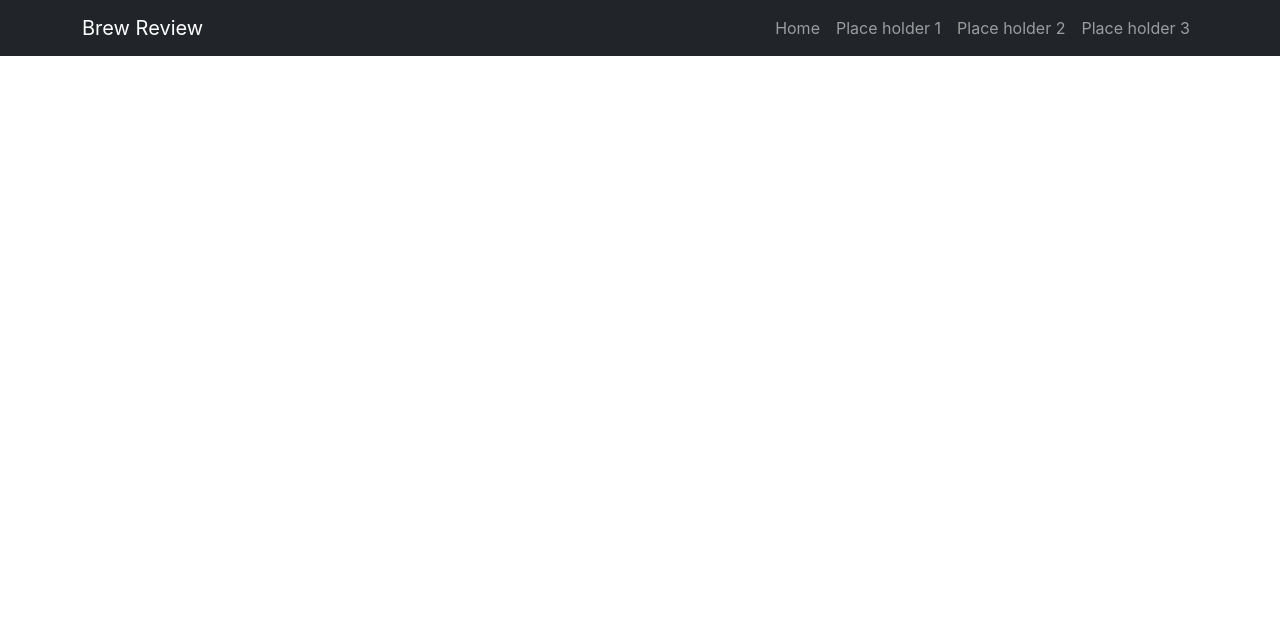
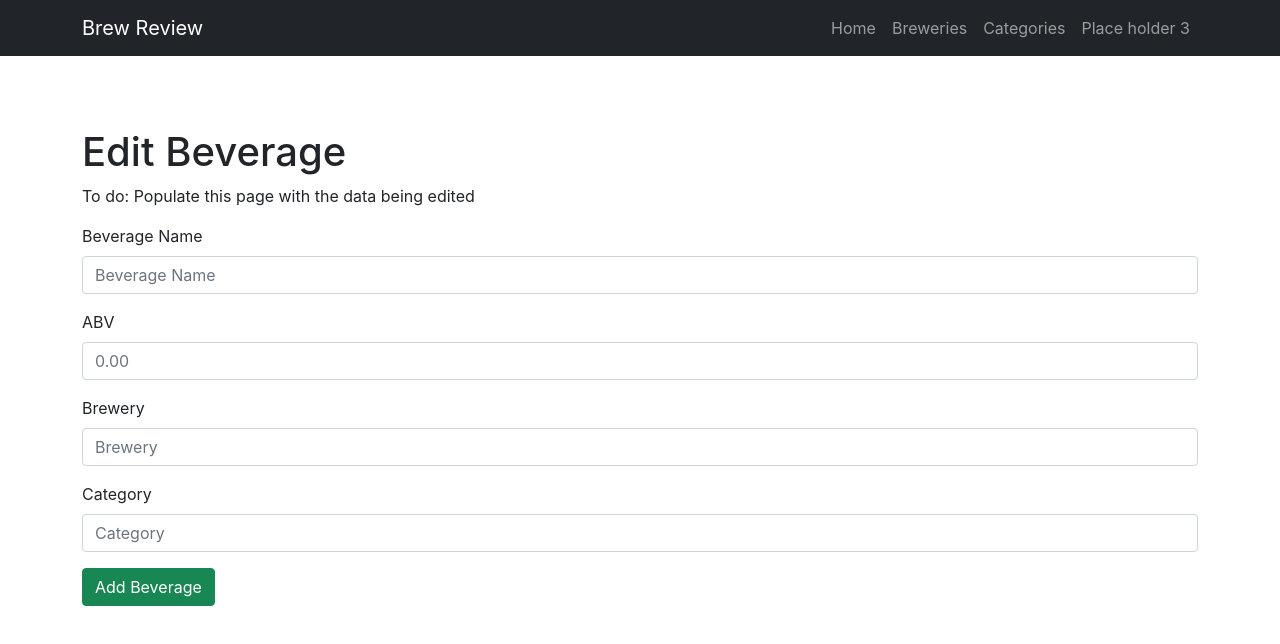
Before and after one commit to SpigotTheBull/BeerDatabase, a React (Create React App) app in the folder brew-review-ui/: page /edit-beverage in a window 1280 px wide. Shown: the top 644 px of the page. Built offline with nearby package versions, Linux system fonts and the light colour scheme.

Commit message:
Added an edit Beverage page and some comments.

```diff
--- a/brew-review-ui/src/App.js
+++ b/brew-review-ui/src/App.js
@@ -2,9 +2,12 @@ import logo from './logo.svg';
 import React from 'react';
 import { BrowserRouter as Router, Routes, Route } from 'react-router-dom';
 import HomePage from './pages/HomePage';
-import AddBeveragePage from './pages/AddBeveragePage';
+import AddBeveragePage from './pages/beverages/AddBeveragePage';
+import EditBeveragePage from './pages/beverages/EditBeveragePage';
 import { useState } from 'react';
 import Navigation from './components/Navigation';
+
+//Main entry point for the app
 
 function App() {
 
@@ -15,10 +18,19 @@ function App() {
         <div className="App-header">
         <Navigation />
           <Routes>
+            {/*Beverage*/}
             <Route path="/" exact element={<HomePage/>}>
             </Route>
             <Route path="/add-beverage" exact element={<AddBeveragePage/>}>
             </Route>
+            <Route path="/edit-beverage" exact element={<EditBeveragePage/>}>
+            </Route>
+            {/*Brewery*/}
+
+            {/*Category*/}
+
+            {/*Reviews*/}
+
           </Routes>
         </div>
       </Router>
--- a/brew-review-ui/src/components/Beverage/Beverage.jsx
+++ b/brew-review-ui/src/components/Beverage/Beverage.jsx
@@ -1,5 +1,6 @@
 import React from "react";
 import { Link } from "react-router-dom";
+//This componet is used on the home page for the beverage cards
 
 function Beverage() {
     return (
@@ -19,7 +20,9 @@ function Beverage() {
                             <button class="btn btn-primary m-2">Read Reviews</button>
                         </Link>
                         <button type="button" class="btn btn-danger btn-sm m-2">Delete</button>
-                        <button type="button" class="btn btn-warning btn-sm m-2">Edit</button>
+                        <Link to="/edit-beverage">
+                            <button type="button" class="btn btn-warning btn-sm m-2">Edit</button>
+                        </Link>
                     </div>
                 </div>
             </div>
--- a/brew-review-ui/src/components/Navigation.jsx
+++ b/brew-review-ui/src/components/Navigation.jsx
@@ -1,5 +1,6 @@
 import React from "react";
 import { NavLink } from "react-router-dom";
+//This componet is used on All pages as the nav bar
 
 function Navigation() {
   return (
@@ -18,12 +19,12 @@ function Navigation() {
               </li>
               <li className="nav-item">
                 <NavLink className="nav-link" to="/">
-                    Place holder 1
+                    Breweries
                 </NavLink>
               </li>
               <li className="nav-item">
                 <NavLink className="nav-link" to="/">
-                    Place holder 2
+                    Categories
                 </NavLink>
               </li>
               <li className="nav-item">
--- a/brew-review-ui/src/pages/AddBeveragePage.js
+++ b/brew-review-ui/src/pages/beverages/AddBeveragePage.js
@@ -32,6 +32,9 @@ function HomePage() {
                             </label>
                             <input
                                 type="number"
+                                min="0"
+                                max="1"
+                                step=".01"
                                 class="form-control"
                                 placeholder="0.00"
                                 name="ABV"
--- /dev/null
+++ b/brew-review-ui/src/pages/beverages/EditBeveragePage.js
@@ -0,0 +1,81 @@
+import { useState, eseEffect, useEffect } from 'react';
+import { useHistory } from "react-router-dom";
+import { useNavigate } from "react-router-dom";
+import { Link } from 'react-router-dom';
+
+function HomePage() {
+    const history = useNavigate();
+
+    return (
+        <>
+            <section class="py-4 my-5">
+                <div class="container ">
+                    <div class="col-md">
+                        <form>
+                            <h1>Edit Beverage</h1>
+                            <p>To do: Populate this page with the data being edited</p>
+
+                            <div class="mb-3">
+                                <label for="name" class="form-label">
+                                    Beverage Name
+                                </label>
+                                <input
+                                    type="text"
+                                    class="form-control"
+                                    placeholder="Beverage Name"
+                                    name="name"
+                                />
+                            </div>
+
+                            <div class="mb-3">
+                            <label for="ABV" class="form-label">
+                                ABV
+                            </label>
+                            <input
+                                type="number"
+                                min="0"
+                                max="1"
+                                step=".01"
+                                class="form-control"
+                                placeholder="0.00"
+                                name="ABV"
+                            />
+                            </div>
+
+                            <div class="mb-3">
+                            <label for="Brewery" class="form-label">
+                                Brewery
+                            </label>
+                            <input
+                                type="text"
+                                class="form-control"
+                                placeholder="Brewery"
+                                name="Category"
+                            />
+                            </div>
+
+                            <div class="mb-3">
+                            <label for="Brewery" class="form-label">
+                                Category
+                            </label>
+                            <input
+                                type="text"
+                                class="form-control"
+                                placeholder="Category"
+                                name="Category"
+                            />
+                            </div>
+
+                            <button class="btn btn-success">
+                                Add Beverage
+                            </button>
+
+                        </form>
+                    </div>
+                </div>
+            </section>
+        </>
+    );
+}
+
+export default HomePage;
```
